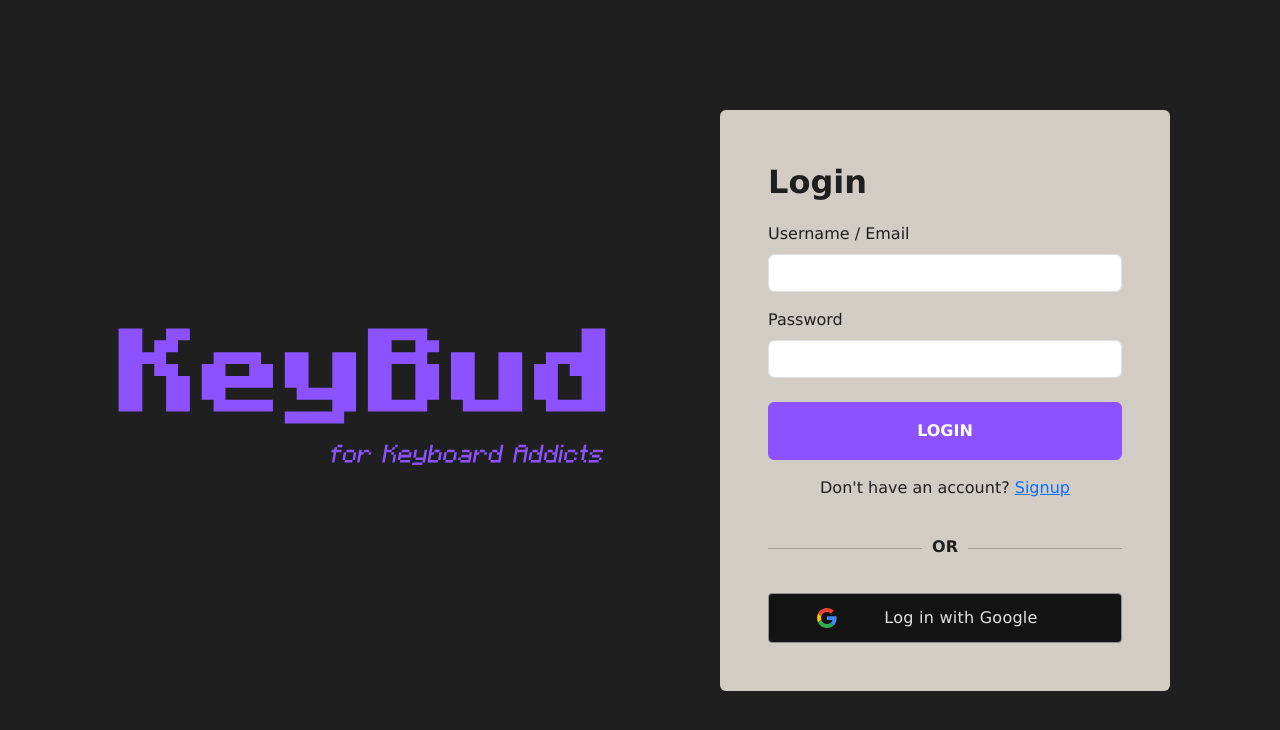
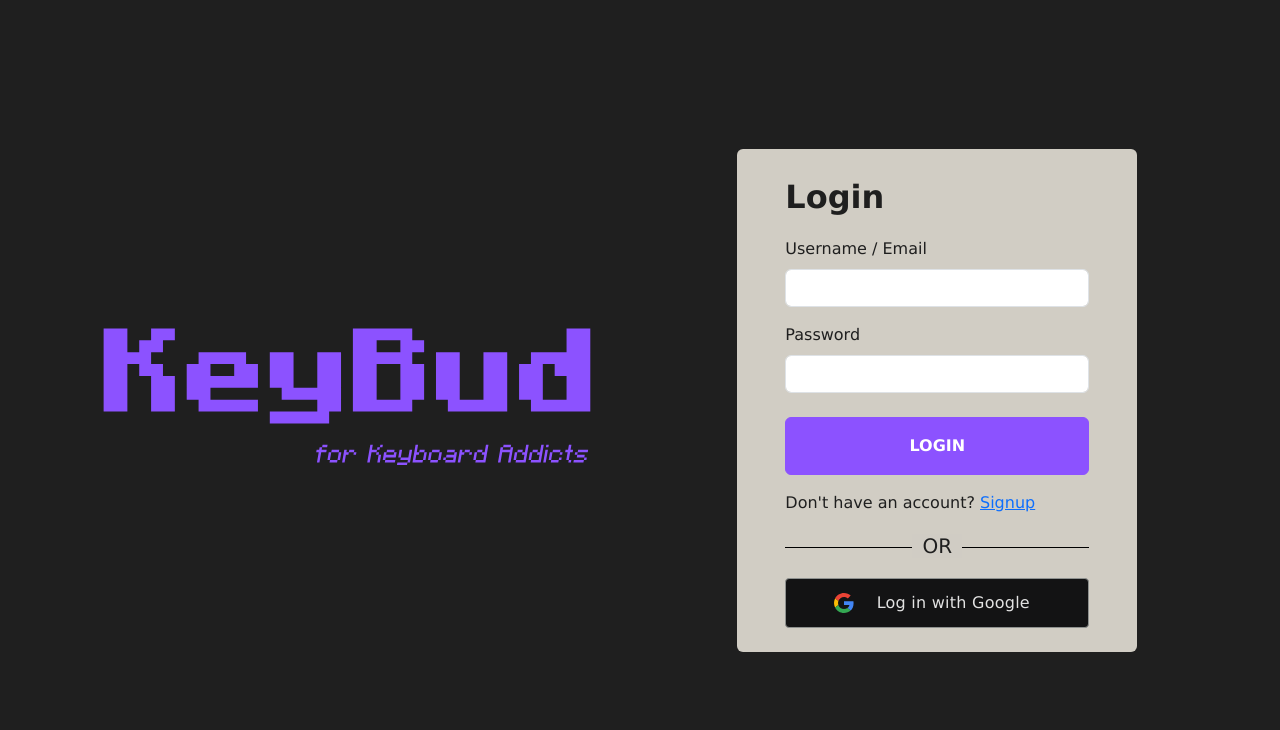
Before and after one commit to jomkv/KeyBud, a React (Create React App) app: page /login in a window 1280 px wide. Shown: the top 730 px of the page. Built offline with nearby package versions, Linux system fonts and the light colour scheme; no server answers; a web font is replaced by a local one.

Commit message:
refactor: minor style adjustments

```diff
--- a/src/components/login/LoginForm.tsx
+++ b/src/components/login/LoginForm.tsx
@@ -77,11 +77,11 @@ function LoginForm() {
 
   return (
     <Form
-      className="p-5 rounded"
+      className="p-5 pt-4 pb-4 rounded"
       style={{
         backgroundColor: "#d1cdc4",
         color: "#1f1f1f",
-        width: "450px",
+        width: "25rem",
       }}
       onSubmit={handleSubmit(onSubmit)}
       noValidate
@@ -127,13 +127,32 @@ function LoginForm() {
           {isLoading ? <Spinner /> : "LOGIN"}
         </Button>
       </Form.Group>
-      <div className="text-center w-100">
+      <div className="w-100">
         <p className="fs-6 fw-light">
           Don't have an account? <a href="/signup">Signup</a>
         </p>
       </div>
 
-      <div className="text-center w-100 mt-5 mb-1">
+      <h5
+        style={{
+          width: "100%",
+          textAlign: "center",
+          borderBottom: "1px solid #000",
+          lineHeight: "0.1em",
+          margin: "30px 0",
+        }}
+      >
+        <span
+          style={{
+            padding: "0 10px",
+            backgroundColor: "#d0ccc4",
+          }}
+        >
+          OR
+        </span>
+      </h5>
+
+      {/* <div className="text-center w-100 mt-5 mb-1">
         <hr className="w-100" />
         <span
           className="position-relative fw-bold"
@@ -141,7 +160,7 @@ function LoginForm() {
         >
           OR
         </span>
-      </div>
+      </div> */}
 
       <GoogleSigninButton />
     </Form>
--- a/src/components/signup/SignupForm.tsx
+++ b/src/components/signup/SignupForm.tsx
@@ -183,7 +183,9 @@ function SignupForm() {
       className="p-5 pt-4 pb-4 m-5 m-lg-0 rounded bg-light"
       style={{
         color: "#1f1f1f",
-        width: "450px",
+        width: "25rem",
+        maxHeight: "100vh",
+        overflow: "auto",
       }}
       onSubmit={handleSubmit(onSubmit)}
       noValidate
@@ -191,9 +193,9 @@ function SignupForm() {
       <ProgressBar now={step * 50} variant="primary" className="mb-3" />
       {step === 1 && (
         <>
-          <p className="fs-2 fw-bold">Signup</p>
+          <p className="fs-3 fw-bold mb-1">Signup</p>
 
-          <Form.Group className="mb-3">
+          <Form.Group className="mb-2">
             <Form.Label>Email *</Form.Label>
             <Form.Control
               type="email"
@@ -206,7 +208,7 @@ function SignupForm() {
             </Form.Control.Feedback>
           </Form.Group>
 
-          <Form.Group className="mb-3">
+          <Form.Group className="mb-2">
             <Form.Label>Username *</Form.Label>
             <Form.Control
               type="text"
@@ -219,7 +221,7 @@ function SignupForm() {
             </Form.Control.Feedback>
           </Form.Group>
 
-          <Form.Group className="mb-3">
+          <Form.Group className="mb-2">
             <Form.Label>Switch Type *</Form.Label>
             <Form.Select
               {...register("switchType")}
@@ -235,7 +237,7 @@ function SignupForm() {
             </Form.Control.Feedback>
           </Form.Group>
 
-          <Form.Group className="mb-3">
+          <Form.Group className="mb-2">
             <Form.Label>Password *</Form.Label>
             <Form.Control
               type="password"
@@ -261,7 +263,7 @@ function SignupForm() {
             </Form.Control.Feedback>
           </Form.Group>
 
-          <Form.Group className="mb-3">
+          <Form.Group className="mb-2">
             <Button
               variant="primary"
               className="btn btn-primary w-100 p-3 fw-bold"
@@ -274,13 +276,32 @@ function SignupForm() {
             </Button>
           </Form.Group>
 
-          <div className="text-center w-100">
+          <div className=" w-100">
             <p className="fs-6 fw-light">
               Already have an account? <a href="/login">Login</a>
             </p>
           </div>
 
-          <div className="text-center w-100 mt-5 mb-1">
+          <h5
+            style={{
+              width: "100%",
+              textAlign: "center",
+              borderBottom: "1px solid #000",
+              lineHeight: "0.1em",
+              margin: "30px 0",
+            }}
+          >
+            <span
+              style={{
+                padding: "0 10px",
+                backgroundColor: "#d0ccc4",
+              }}
+            >
+              OR
+            </span>
+          </h5>
+
+          {/* <div className="text-center w-100 mt-4 mb-0">
             <hr className="w-100" />
             <span
               className="position-relative fw-bold"
@@ -292,7 +313,7 @@ function SignupForm() {
             >
               OR
             </span>
-          </div>
+          </div> */}
 
           <GoogleSignupButton />
         </>
--- a/src/pages/Login.tsx
+++ b/src/pages/Login.tsx
@@ -8,6 +8,9 @@ function Login() {
       className="w-100 h-100 d-flex justify-content-evenly align-items-center "
       style={{
         backgroundColor: "#1F1F1F",
+        width: "100vw",
+        minHeight: "100vh",
+        overflowY: "auto",
       }}
     >
       <Link to="/">
@@ -17,7 +20,10 @@ function Login() {
           src="/images/Logo with Phrase.svg"
         />
       </Link>
-      <LoginForm />
+
+      <div className="h-100 d-flex align-items-center p-5">
+        <LoginForm />
+      </div>
     </div>
   );
 }
--- a/src/pages/Register.tsx
+++ b/src/pages/Register.tsx
@@ -21,7 +21,7 @@ function Register() {
         />
       </Link>
 
-      <div className="h-100 d-flex align-items-center p-5 p-lg-0">
+      <div className="h-100 d-flex align-items-center p-5">
         <SignupForm />
       </div>
     </div>
```
